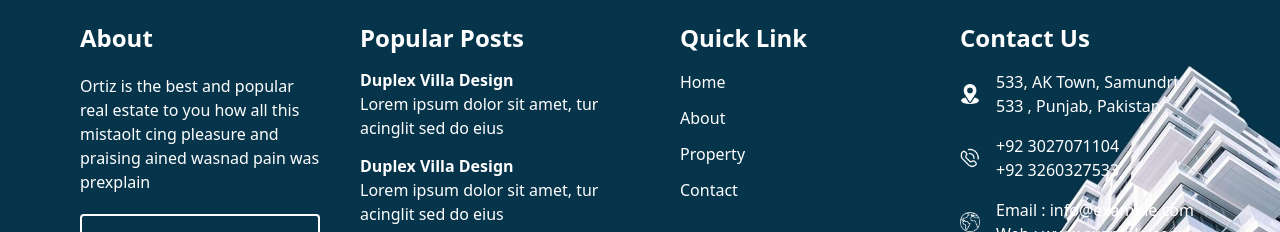
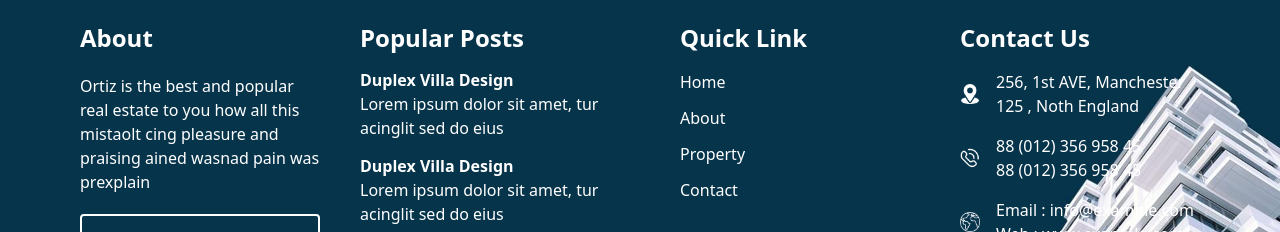
Before and after one commit to MalikAhsan123/real-estate-app, a React (Vite) app in the folder real-estate/: page / in a window 1280 px wide. Shown: the part 791-1023 px from the top of the page. Built offline with nearby package versions, Linux system fonts and the light colour scheme.

Commit message:
Update Footer.jsx

```diff
--- a/real-estate/src/components/footer/Footer.jsx
+++ b/real-estate/src/components/footer/Footer.jsx
@@ -51,8 +51,8 @@ const Footer = () => {
                                     <img src={locationImg} alt="Image Not Found" className="w-5 invert" />
                                 </div>
                                 <div className="">
-                                    <p className="">533, AK Town, Samundri</p>
-                                    <p className="">533 , Punjab, Pakistan</p>
+                                    <p className="">256, 1st AVE, Manchester</p>
+                                    <p className="">125 , Noth England</p>
                                 </div>
                             </div>
                             <div className="flex items-center my-4">
@@ -60,8 +60,8 @@ const Footer = () => {
                                     <img src={phoneImg} alt="Image Not Found" className="w-5 invert" />
                                 </div>
                                 <div className="">
-                                    <p className="">+92 3027071104</p>
-                                    <p className="">+92 3260327533</p>
+                                    <p className="">88 (012) 356 958 45</p>
+                                    <p className="">88 (012) 356 958 45</p>
                                 </div>
                             </div> <div className="flex items-center">
                                 <div className="mr-4">
```
